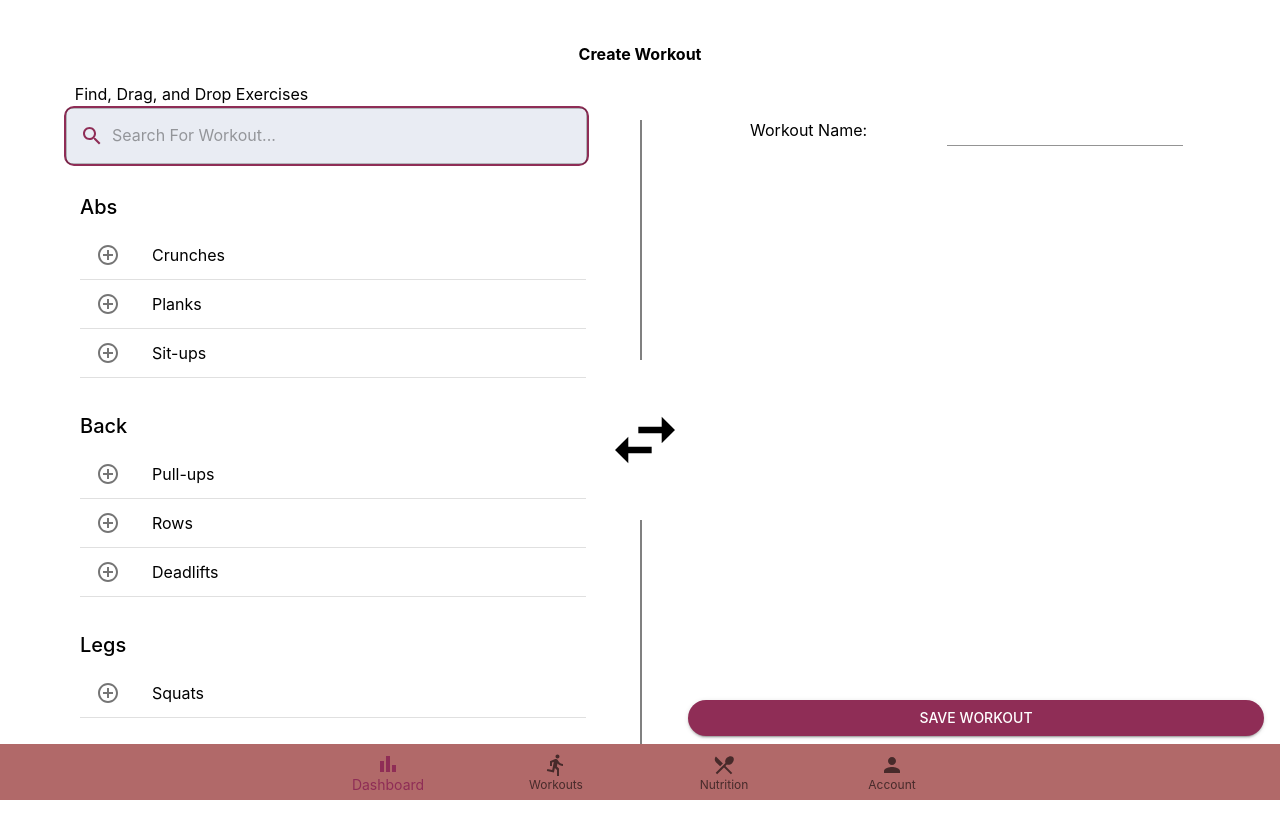
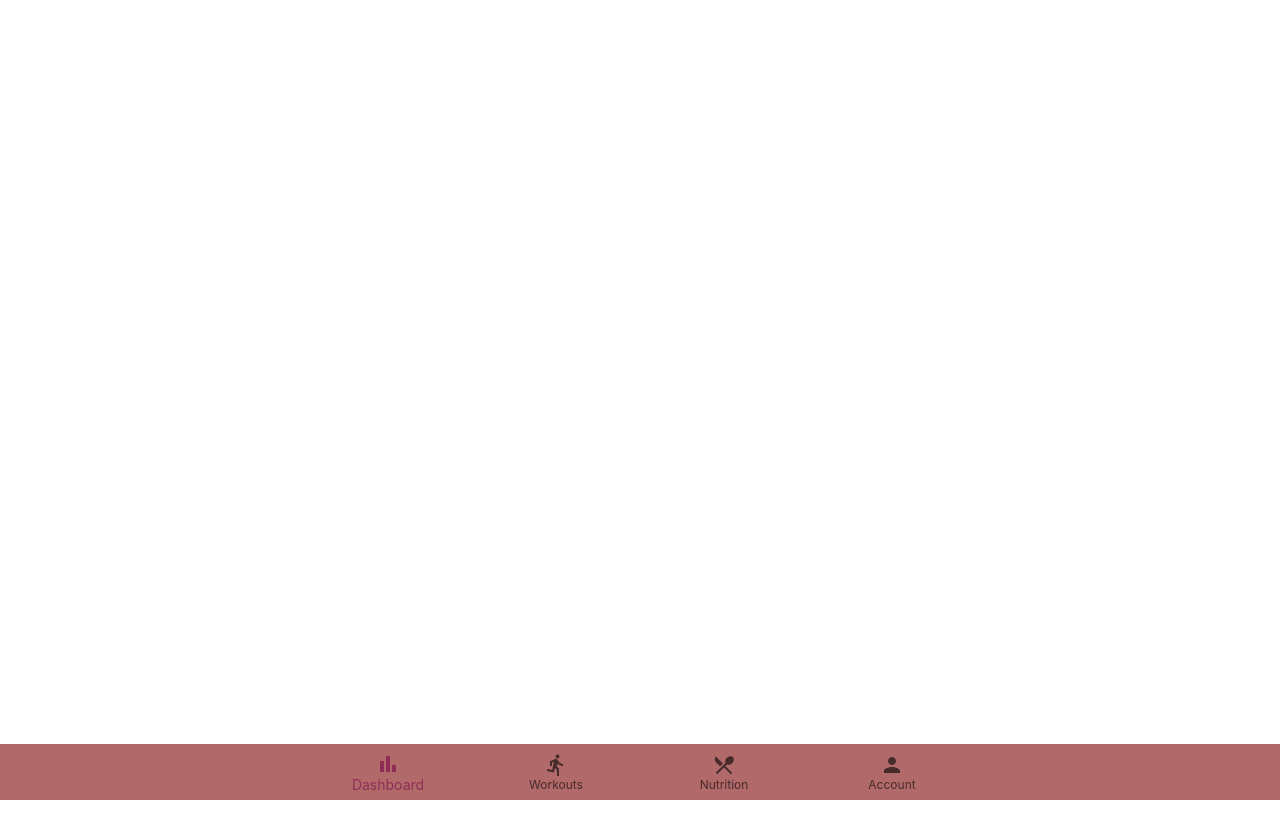
Before and after one commit to joshchyeonlee/EZFit, a React (Create React App) app: page /NewWorkout in a window 1280 px wide. After the commit the page ends 800 px from the top, so only its background shows below. Built offline with nearby package versions, Linux system fonts and the light colour scheme.

Commit message:
feat: Create Exercise hook up with Exercise dashboard

```diff
--- a/src/App.tsx
+++ b/src/App.tsx
@@ -17,6 +17,7 @@ import ExerciseLibrary from "./components/workouts/ExerciseLibrary/ExerciseLibra
 import { Exercise } from "./components/workouts/ExerciseLibrary/ExerciseLibrary.types";
 import { exerciseLibraryMockData } from "./components/workouts/ExerciseLibrary/ExerciseLibrary.mockData";
 import WorkoutsHistory from "./components/workouts/WorkoutsHistory/WorkoutsHistory";
+import { WorkoutRowProps } from "./components/workouts/WorkoutRow/WorkoutRow";
 
 const generatePath = (name: string) => {
   return `/${name.replace(" ", "-")}`;
@@ -32,7 +33,6 @@ const App: React.FC = () => {
           <Route path="/Workouts" element={<WorkoutsDashboard />} />
           <Route path="/Exercise-Library" element={<ExerciseLibrary />} />
           <Route path="/RunWorkout" element={<RunWorkout />} />
-          <Route path="/NewWorkout" element={<NewWorkout />} />
           <Route path="/Nutrition" element={<Nutrition />} />
           <Route path="/Account" element={<AccountManagementPage />} />
           <Route
--- a/src/components/workouts/NewWorkout/NewWorkout.tsx
+++ b/src/components/workouts/NewWorkout/NewWorkout.tsx
@@ -1,6 +1,5 @@
 import * as React from "react";
 import { useState } from "react";
-import { useNavigate } from "react-router-dom";
 import DeleteIcon from "@mui/icons-material/Delete";
 import AddCircleOutlineIcon from "@mui/icons-material/AddCircleOutline";
 import ListItemIcon from "@mui/material/ListItemIcon";
@@ -19,6 +18,10 @@ import {
 } from "@mui/material";
 import { Search, SwapHoriz } from "@mui/icons-material";
 import Alert from "../../utils/Alert";
+import { WorkoutRowProps } from "../WorkoutRow/WorkoutRow";
+import { useLocation } from "react-router-dom";
+
+
 
 interface Workout {
   name: string;
@@ -32,13 +35,44 @@ const categories: { name: string; exercises: string[] }[] = [
   { name: "Chest", exercises: ["Push-ups", "Bench press", "Flyes"] },
 ];
 
-const NewWorkout = (): JSX.Element => {
+interface NewWorkoutProps {
+  onSaveWorkout: (newWorkout: WorkoutRowProps) => void;
+  onBack: () => void
+}
+
+const NewWorkout = ({ onSaveWorkout, onBack }: NewWorkoutProps): JSX.Element => {
   const [search, setSearch] = useState<string>("");
   const [exercises, setExercises] = useState<Workout[]>([]);
   const [workoutName, setWorkoutName] = useState("");
   const [open, setOpen] = useState(false);
 
-  const navigate = useNavigate();
+
+  const [snackBarMessage, setSnackBarMessage] = useState('');
+
+  const handleSaveWorkout = (): void => {
+    if (workoutName.trim() === '') {
+      setSnackBarMessage('Workout name is required.');
+      setOpen(true);
+      return;
+    }
+    if (exercises.length === 0) {
+      setSnackBarMessage('At least one exercise is required.');
+      setOpen(true);
+      return;
+    }
+
+    const newWorkout: WorkoutRowProps = {
+      title: workoutName,
+      exercises: exercises.map((e) => ({ name: e.name })),
+    };
+
+    onSaveWorkout(newWorkout);
+    setOpen(true);
+    setSnackBarMessage('Workout saved!');
+    setTimeout(() => {
+      onBack();
+    }, 2000);
+  };
 
   const handleWorkoutNameChange = (
     event: React.ChangeEvent<HTMLInputElement>
@@ -74,13 +108,6 @@ const NewWorkout = (): JSX.Element => {
     );
   };
 
-  const handleSaveWorkout = (): void => {
-    setOpen(true); // Open the Snackbar
-    setTimeout(() => {
-      navigate("/Workouts");
-    }, 2000);
-  };
-
   const handleClose = (
     event?: React.SyntheticEvent | Event,
     reason?: string
@@ -95,17 +122,21 @@ const NewWorkout = (): JSX.Element => {
     <div>
       <Box
         sx={{
-          padding: 2,
-          marginLeft: "20%",
-          marginRight: "20%",
-          marginTop: "2%",
+          display: 'flex',
+          alignItems: 'center',
+          justifyContent: 'space-between',
+          height: '10%',
+          padding: '2%'
         }}
       >
+        <Button sx={{ marginLeft: '3%'}} onClick={onBack}>Back</Button>
+
         <Typography
-          style={{ textAlign: "center", color: "black", fontWeight: "bold" }}
+          style={{ textAlign: "center", color: "black", fontWeight: "bold", fontSize: 'large', marginLeft: '-8%' }}
         >
           Create Workout
         </Typography>
+        <div></div>
       </Box>
 
       <div style={{ display: "flex", overflowX: "hidden", height: "80vh" }}>
@@ -308,8 +339,8 @@ const NewWorkout = (): JSX.Element => {
         </div>
       </div>
       <Snackbar open={open} autoHideDuration={6000} onClose={handleClose}>
-        <Alert onClose={handleClose} severity="success">
-          Workout saved!
+        <Alert onClose={handleClose} severity={snackBarMessage === 'Workout saved!' ? "success" : "error"}>
+          {snackBarMessage}
         </Alert>
       </Snackbar>
     </div>
--- a/src/components/workouts/WorkoutsDashboard.tsx
+++ b/src/components/workouts/WorkoutsDashboard.tsx
@@ -6,6 +6,7 @@ import { useState } from "react";
 import { ManualLoggingOverlay } from "../Overlays/LoggingOverlays";
 import { useNavigate } from "react-router-dom";
 import WorkoutsPreview from "./WorkoutsPreview";
+import NewWorkout from "./NewWorkout/NewWorkout";
 
 function WorkoutsDashboard() {
   const [manualLogOpen, setManualLogOpen] = useState(false);
@@ -14,6 +15,7 @@ function WorkoutsDashboard() {
 
   const [showPreview, setShowPreview] = useState<boolean>(false);
   const [selectedWorkout, setSelectedWorkout] = useState<WorkoutRowProps>();
+  const [isCreatingNewWorkout, setIsCreatingNewWorkout] = useState(false);
 
   const handlePlayClick = (workoutData: any) => {
     setShowPreview(true);
@@ -25,10 +27,6 @@ function WorkoutsDashboard() {
   };
 
   const navigate = useNavigate();
-
-  const handleCreateClick = () => {
-    navigate("/NewWorkout");
-  };
 
   const handleNavExerciseLibrary = () => {
     navigate("/Exercise-Library");
@@ -50,6 +48,18 @@ function WorkoutsDashboard() {
   };
   const handleManualLogClose = () => {
     setManualLogOpen(false);
+  };
+
+  const handleCreateClick = () => {
+    setIsCreatingNewWorkout(true);
+  };
+
+  const handleBackFromNewWorkout = () => {
+    setIsCreatingNewWorkout(false);
+  };
+
+  const addNewWorkout = (newWorkout: WorkoutRowProps) => {
+    setWorkoutSearchResults(prevWorkouts => [newWorkout, ...prevWorkouts]);
   };
 
   const renderMainContent = () => (
@@ -111,7 +121,11 @@ function WorkoutsDashboard() {
 
   return (
     <>
-      {showPreview && selectedWorkout ? renderWorkoutPreview() : renderMainContent()}
+    {isCreatingNewWorkout ? (
+      <NewWorkout onSaveWorkout={addNewWorkout} onBack={handleBackFromNewWorkout} />
+    ) : (
+      showPreview && selectedWorkout ? renderWorkoutPreview() : renderMainContent()
+      )}
     </>
   );
 
--- a/src/components/workouts/WorkoutsPreview.tsx
+++ b/src/components/workouts/WorkoutsPreview.tsx
@@ -6,21 +6,15 @@ import Box from '@mui/material/Box';
 import Grid from '@mui/material/Grid';
 import ArrowBackIcon from '@mui/icons-material/ArrowBack';
 import InfoIcon from '@mui/icons-material/Info';
-import { IconButton, List, ListItem, ListItemSecondaryAction, ListItemText } from '@mui/material';
+import { IconButton, List, ListItem, ListItemSecondaryAction } from '@mui/material';
 import { WorkoutRowProps } from './WorkoutRow/WorkoutRow';
-// export interface WorkoutRowProps {
-//   title: string;
-//   lastRun?: string;
-//   onPlayClick?: (workoutData: any) => void;
-//   exercises?: Exercise[];
-// }
+
 interface WorkoutsPreviewProps extends WorkoutRowProps {
   onBackClick: () => void;
 }
 
 
 const WorkoutsPreview = ({ title, exercises, onBackClick }: WorkoutsPreviewProps) => {
-  const [workout, setWorkout] = useState<number>(0);
 
   const handleLogWorkout = () => {
     // TODO: implement logging logic
```
